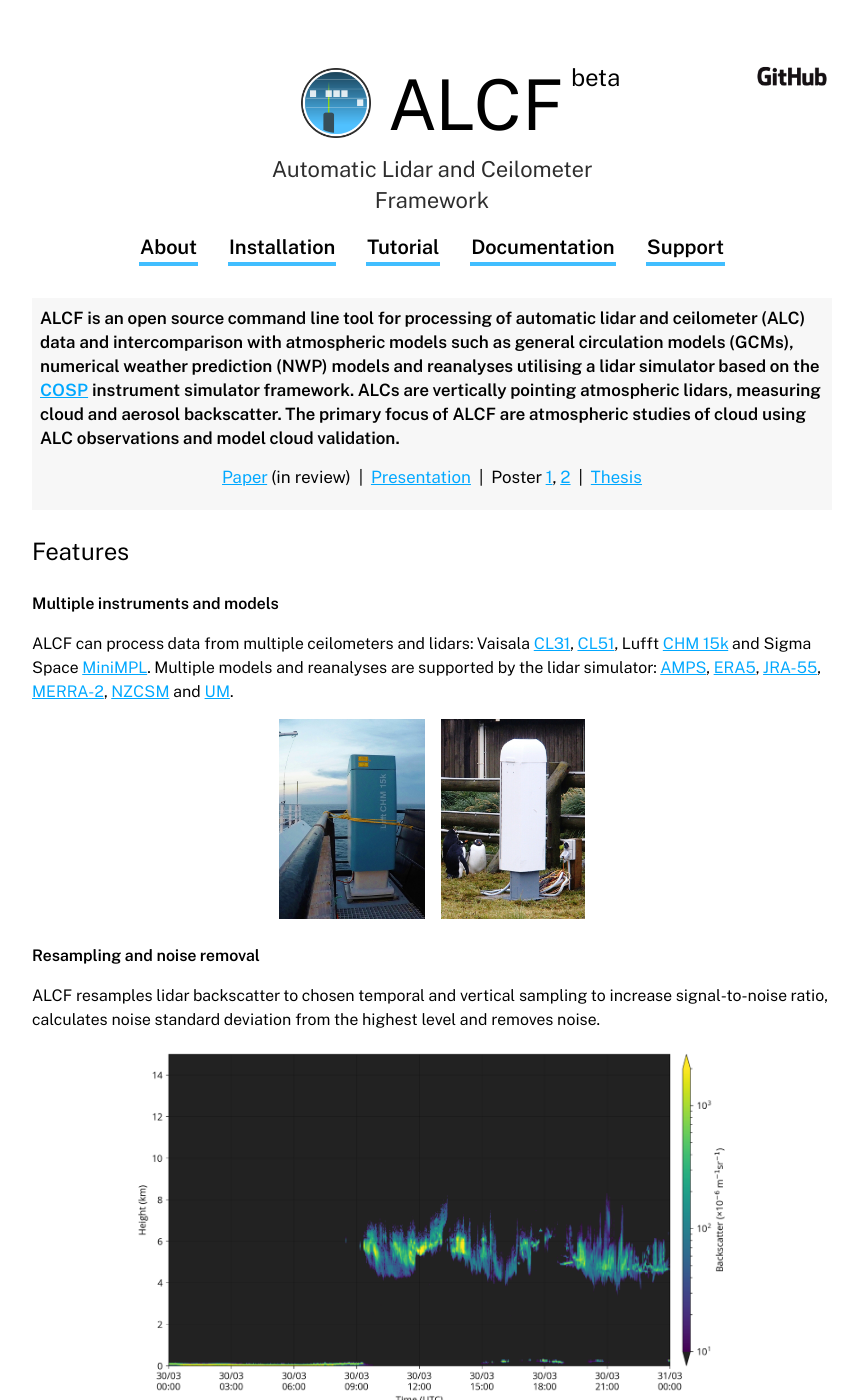
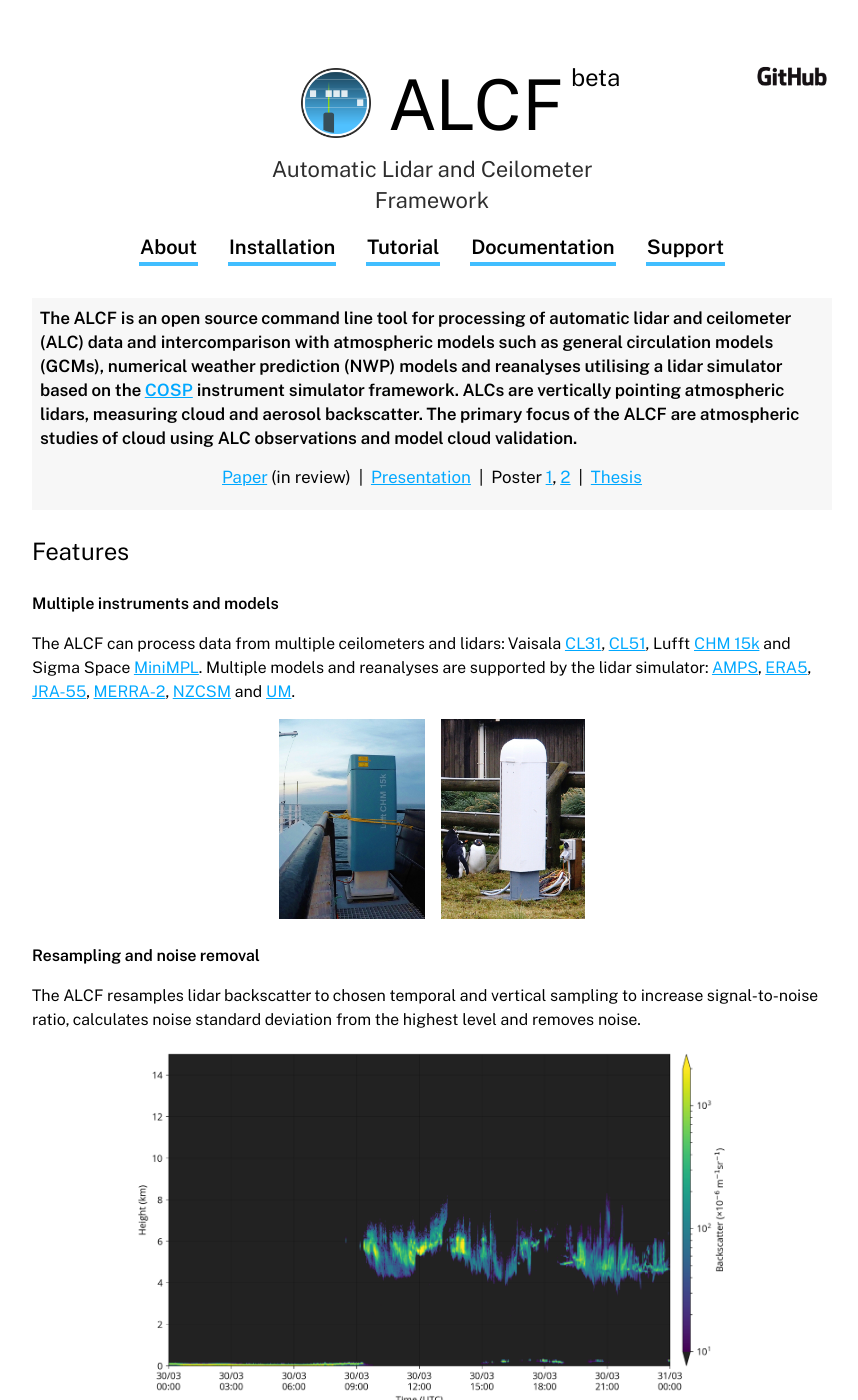
Before and after one commit to alcf-lidar/alcf-lidar.github.io, a Jekyll site: the page built from index.md, in a window 1280 px wide and 1400 px high. Shown: the whole window, without its empty margins (208-1066 px from the left). Built offline with Jekyll 4.4.1, drawn with Linux system fonts in a browser that asks for light colours; some of the changed text lies outside the part shown.

Commit message:
index: Fix grammar

```diff
--- a/_includes/index.md
+++ b/_includes/index.md
@@ -1,6 +1,12 @@
 
 <div class="abstract">
-ALCF is an open source command line tool for processing of automatic lidar and ceilometer (ALC) data and intercomparison with atmospheric models such as general circulation models (GCMs), numerical weather prediction (NWP) models and reanalyses utilising a lidar simulator based on the <a href="https://www.earthsystemcog.org/projects/cfmip/cosp">COSP</a> instrument simulator framework. ALCs are vertically pointing atmospheric lidars, measuring cloud and aerosol backscatter. The primary focus of ALCF are atmospheric studies of cloud using ALC observations and model cloud validation.
+The ALCF is an open source command line tool for processing of automatic lidar
+and ceilometer (ALC) data and intercomparison with atmospheric models such as
+general circulation models (GCMs), numerical weather prediction (NWP) models and
+reanalyses utilising a lidar simulator based on the <a href="https://www.earthsystemcog.org/projects/cfmip/cosp">COSP</a>
+instrument simulator framework. ALCs are vertically pointing atmospheric lidars,
+measuring cloud and aerosol backscatter. The primary focus of the ALCF are
+atmospheric studies of cloud using ALC observations and model cloud validation.
 <div style="font-weight: normal; text-align: center; margin: 14px 0">
 <a href="https://www.geosci-model-dev-discuss.net/gmd-2020-25/">Paper</a> (in review) &nbsp;|&nbsp; <a href="presentation.pdf">Presentation</a> &nbsp;|&nbsp; Poster <a href="https://zenodo.org/record/3764299">1</a>, <a href="https://zenodo.org/record/3764287">2</a>  &nbsp;|&nbsp; <a href="https://zenodo.org/record/3865850">Thesis</a>
 </div>
@@ -11,7 +17,7 @@ ALCF is an open source command line tool for processing of automatic lidar and c
 
 #### Multiple instruments and models
 
-ALCF can process data from multiple ceilometers and lidars:
+The ALCF can process data from multiple ceilometers and lidars:
 Vaisala [CL31](https://www.vaisala.com/en/products/instruments-sensors-and-other-measurement-devices/weather-stations-and-sensors/cl31), [CL51](https://www.vaisala.com/en/products/instruments-sensors-and-other-measurement-devices/weather-stations-and-sensors/cl51), Lufft [CHM 15k](https://www.lufft.com/products/cloud-height-snow-depth-sensors-288/ceilometer-chm-15k-nimbus-2300/) and Sigma Space [MiniMPL](https://www.micropulselidar.com/). Multiple models
 and reanalyses are supported by the lidar simulator: [AMPS](http://www2.mmm.ucar.edu/rt/amps/), [ERA5](https://www.ecmwf.int/en/forecasts/datasets/reanalysis-datasets/era5), [JRA-55](https://jra.kishou.go.jp/JRA-55/index_en.html), [MERRA-2](https://gmao.gsfc.nasa.gov/reanalysis/MERRA-2/), [NZCSM](https://www.nesi.org.nz/case-studies/improving-new-zealands-weather-forecasting-ability) and [UM](https://www.metoffice.gov.uk/research/approach/modelling-systems/unified-model/index).
 
@@ -22,7 +28,7 @@ and reanalyses are supported by the lidar simulator: [AMPS](http://www2.mmm.ucar
 
 #### Resampling and noise removal
 
-ALCF resamples lidar backscatter to chosen temporal and vertical sampling
+The ALCF resamples lidar backscatter to chosen temporal and vertical sampling
 to increase signal-to-noise ratio, calculates noise standard deviation from
 the highest level and removes noise.
 
@@ -85,5 +91,5 @@ calibration of lidar backscatter using fully-opaque stratocumulus scenes
 
 <img src="{{ "/img/osi_mit.png" | relative_url }}" height="100" style="float: left; margin-right: 16px" />
 
-ALCF is available under the terms of the MIT license, which allows free
+The ALCF is available under the terms of the MIT license, which allows free
 use, copying, modification and redistribution.
```
